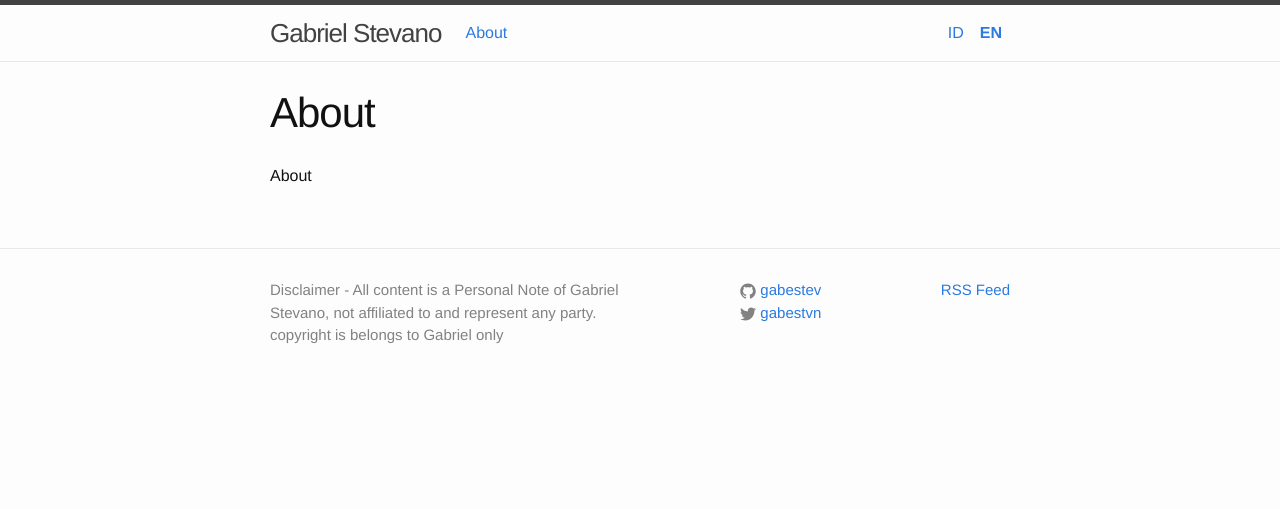
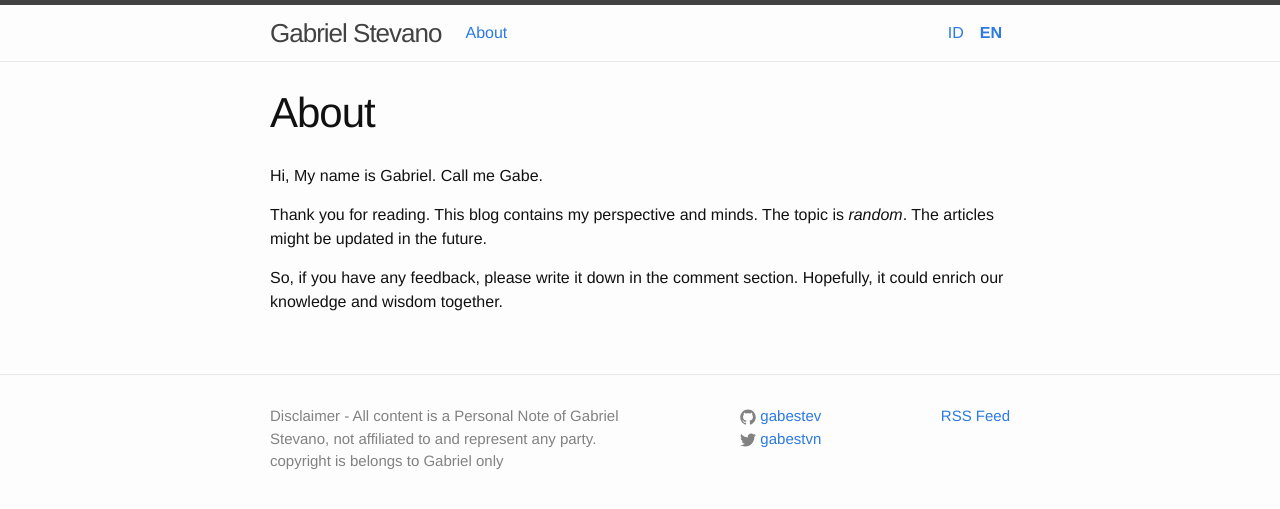
Before and after one commit to gabestev/gabestev.github.io, a Jekyll site: the page built from about.md, in a window 1280 px wide. Shown: the top 509 px of the page. Built offline with Jekyll 4.4.1, drawn with Linux system fonts in a browser that asks for light colours.

Commit message:
docs(about): add about page

```diff
--- a/about.md
+++ b/about.md
@@ -1,9 +1,14 @@
 ---
 layout: page
+comments: true
 title: About
 permalink: /about/
 ref: about
 lang: en
 ---
 
-About
+Hi, My name is Gabriel. Call me Gabe.
+
+Thank you for reading. This blog contains my perspective and minds. The topic is _random_. The articles might be updated in the future.
+
+So, if you have any feedback, please write it down in the comment section. Hopefully, it could enrich our knowledge and wisdom together.
```
Also changed, not shown: tentang.md (+6 -1 lines).
